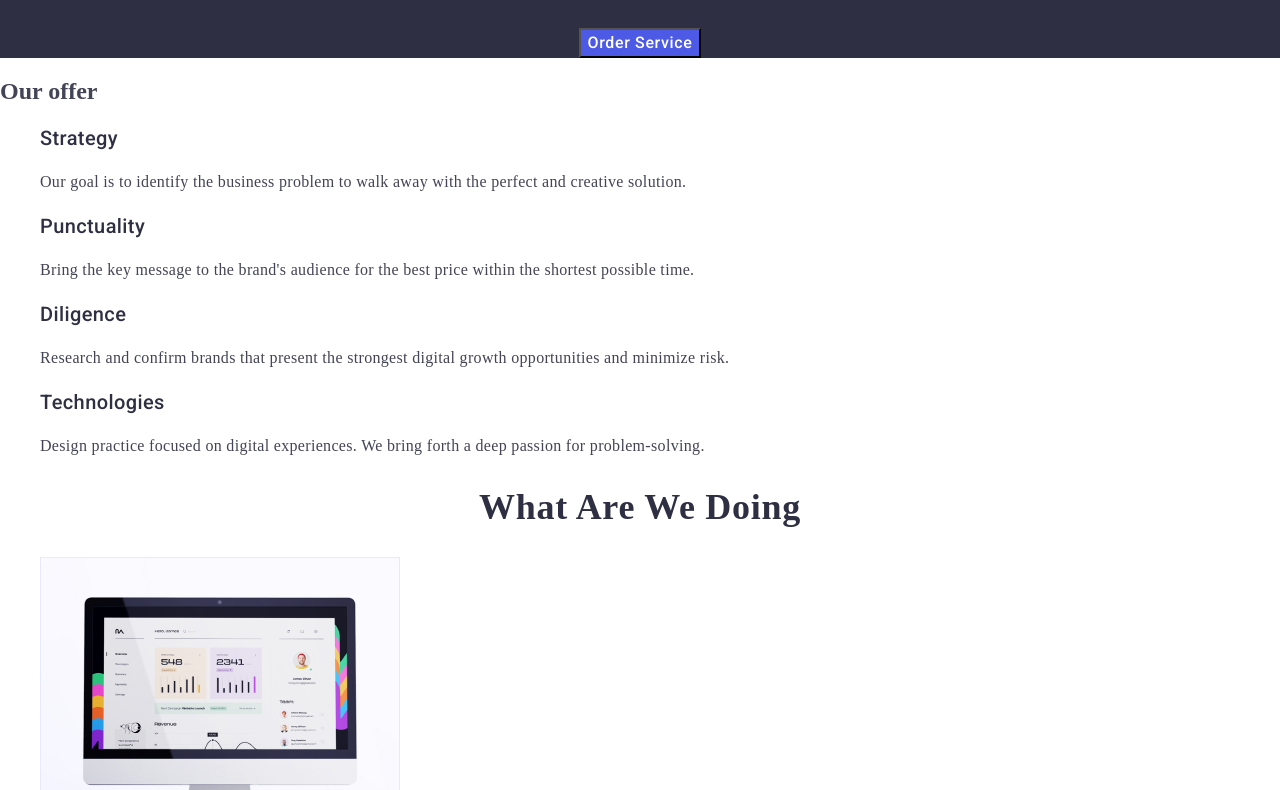
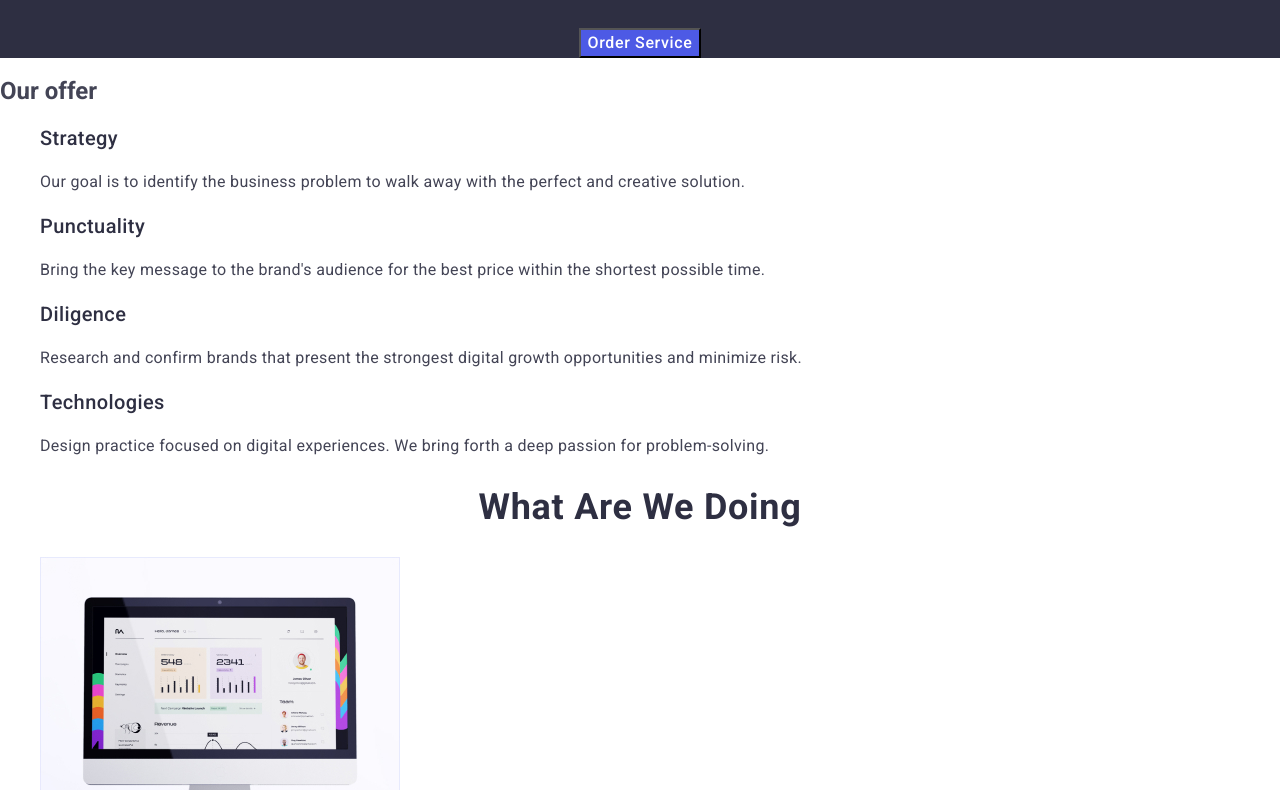
Before and after one commit to mishas00719/goit-markup-hw-02, a plain HTML site: page index.html in a window 1280 px wide. Shown: the part 298-1088 px from the top of the page. Drawn offline with nearby package versions, Linux system fonts and the light colour scheme.

Commit message:
commit10

```diff
--- a/css/styles.css
+++ b/css/styles.css
@@ -1,11 +1,5 @@
-.main-page {
-  font-family: var(--primari-font);
-  color: var(--primari-color-slate, #434455);
-  background-color: var(--background-color-white);
-}
-
 body {
-  font-family: var(--primari-font);
+  font-family: "Roboto", sans-serif;
   color: #434455;
   background-color: var(--white);
   text-decoration: none;
```
